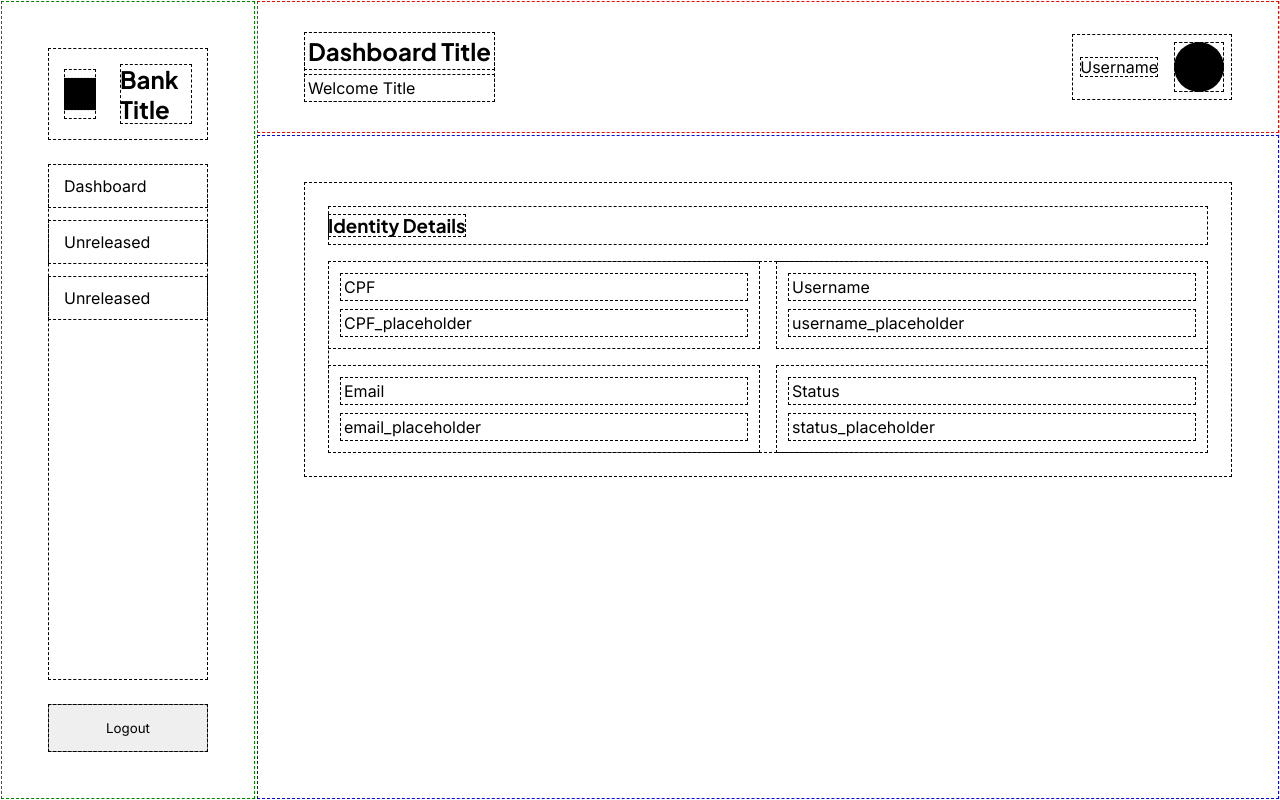
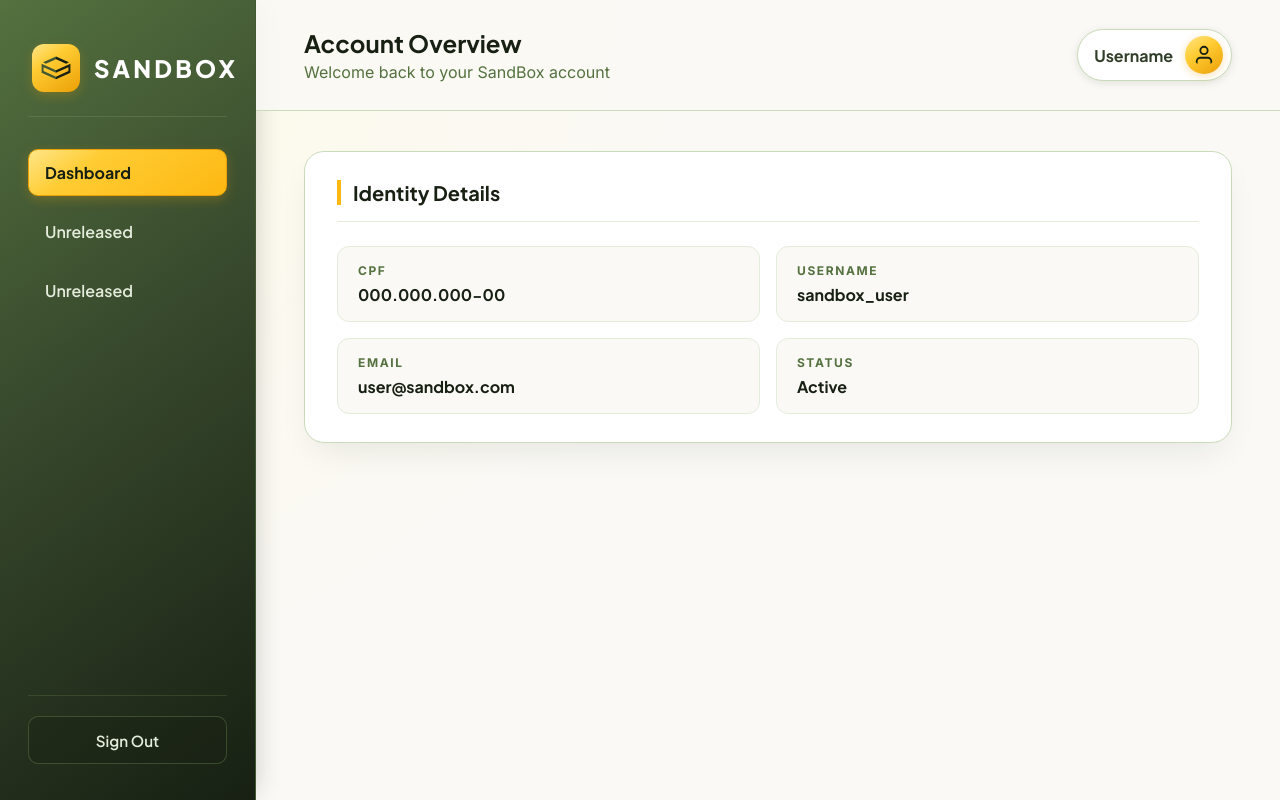
Before and after one commit to rynwllngtn/web-sandbox, a website built with Vite: page web/index.html in a window 1280 px wide. Both pictures are taken after typing "Sample", "Sample123" into the empty fields and a click on the button "Sign In". Built offline with nearby package versions, Linux system fonts and the light colour scheme; files whose address does not match are found by name.

Commit message:
feat(web/identity): implementa design em nova tela dashboard

```diff
--- a/web/src/pages/identity/dashboard.html
+++ b/web/src/pages/identity/dashboard.html
@@ -1,29 +1,29 @@
 <div class="dashboard-layout">
     <aside class="dashboard-sidebar">
         <header class="sidebar-header">
-            <svg width="50" height="50" viewBox="0 0 50 50">
-                <rect width="50" height="50" fill="black"/>
+            <svg class="logo-sandbox" width="50" height="50" aria-hidden="true">
+                <use href="/assets/logo.svg#sandbox-logo"></use>
             </svg>
-            <h1>Bank Title</h1>
+            <h1>SANDBOX</h1>
         </header>
         <nav class="sidebar-nav">
-            <a class="nav-item" href="#">Dashboard</a>
+            <a class="nav-item active" href="#">Dashboard</a>
             <a class="nav-item" href="#">Unreleased</a>
             <a class="nav-item" href="#">Unreleased</a>
         </nav>
         <footer class="sidebar-footer">
-            <button type="button" data-route="/login">Logout</button>
+            <button type="button" data-route="/login">Sign Out</button>
         </footer>
     </aside>
     <header class="dashboard-header">
         <div class="header-title">
-            <h2>Dashboard Title</h2>
-            <p>Welcome Title</p>
+            <h2>Account Overview</h2>
+            <p>Welcome back to your SandBox account</p>
         </div>
         <div class="header-user">
             <p>Username</p>
-            <svg width="50" height="50" viewBox="0 0 50 50">
-                <circle cx="25" cy="25" r="25" fill="black"/>
+            <svg class="user-icon" width="44" height="44" aria-hidden="true">
+                <use href="/assets/user.svg#user-icon"></use>
             </svg>
         </div>
     </header>
@@ -35,19 +35,19 @@
             <dl class="content-list">
                 <div class="list-item">
                     <dt>CPF</dt>
-                    <dd id="identity-cpf">CPF_placeholder</dd>
+                    <dd id="identity-cpf">000.000.000-00</dd>
                 </div>
                 <div class="list-item">
                     <dt>Username</dt>
-                    <dd id="identity-username">username_placeholder</dd>
+                    <dd id="identity-username">sandbox_user</dd>
                 </div>
                 <div class="list-item">
                     <dt>Email</dt>
-                    <dd id="identity-email">email_placeholder</dd>
+                    <dd id="identity-email">user@sandbox.com</dd>
                 </div>
                 <div class="list-item">
                     <dt>Status</dt>
-                    <dd id="identity-status">status_placeholder</dd>
+                    <dd id="identity-status">Active</dd>
                 </div>
             </dl>
         </article>
--- a/web/src/scripts/identity/login.js
+++ b/web/src/scripts/identity/login.js
@@ -1,11 +1,5 @@
 import "../../styles/shared.css";
 import "../../styles/identity/login.css";
-
-/*
-Para ser removido
-Único import, pois os links são persistentes entre páginas
- */
-import "../../styles/identity/temp.css";
 
 import {fetchLogin} from "../../api/identityApi.js";
 
--- a/web/src/styles/identity/dashboard.css
+++ b/web/src/styles/identity/dashboard.css
@@ -8,12 +8,13 @@
     margin: auto;
     width: 100%;
     height: 100%;
+    color: var(--color-sage-green-950);
 
-    @media(max-width: 1024px) {
+    @media (max-width: 1024px) {
         grid-template-columns: 25% 1fr;
     }
 
-    @media(max-width: 768px) {
+    @media (max-width: 768px) {
         grid-template-columns: 100%;
         grid-template-rows: auto 1fr auto;
         grid-template-areas:
@@ -28,28 +29,43 @@
     display: flex;
     flex-direction: column;
     justify-content: space-between;
-    padding: 48px;
-    gap: 24px;
+    padding: 36px 28px;
+    gap: 32px;
     overflow-y: auto;
+    background: linear-gradient(
+        145deg,
+        var(--color-sage-green-600) 0%,
+        var(--color-sage-green-800) 45%,
+        var(--color-sage-green-950) 100%
+    );
+    color: var(--color-offwhite);
+    border-right: 1px solid var(--color-sage-green-700);
+    box-shadow: 8px 0 24px -8px rgb(from var(--color-sage-green-950) r g b / 0.2);
 
-    @media(max-width: 1024px) {
-        padding: 32px 24px;
+    @media (max-width: 1024px) {
+        padding: 28px 20px;
     }
 
-    @media(max-width: 768px) {
+    @media (max-width: 768px) {
         flex-direction: row;
         align-items: center;
-        padding: 16px 24px;
+        padding: 12px 20px;
+        border-right: none;
+        border-top: 1px solid var(--color-sage-green-700);
     }
 
     & .sidebar-header {
-        display: flex;
-        align-items: center;
-        padding: 16px;
-        gap: 24px;
+        padding: 8px 4px 24px;
+        border-bottom: 1px solid rgb(from var(--color-sage-green-400) r g b / 0.25);
 
-        @media(max-width: 768px) {
+        @media (max-width: 768px) {
             display: none;
+        }
+
+        & h1 {
+            color: var(--color-white);
+            font-size: 1.5rem;
+            letter-spacing: 0.2rem;
         }
     }
 
@@ -59,24 +75,77 @@
         flex: 1;
         gap: 12px;
 
-        @media(max-width: 768px) {
+        @media (max-width: 768px) {
             flex-direction: row;
             overflow-x: auto;
         }
 
         & .nav-item {
+            display: flex;
+            align-items: center;
             padding: 12px 16px;
+            border-radius: 10px;
+            font-family: var(--font-heading);
+            font-size: 1rem;
+            font-weight: 600;
             text-decoration: none;
-            color: inherit;
+            color: var(--color-sage-green-100);
+            border: 1px solid transparent;
+            transition: background-color 0.15s ease, color 0.15s ease, border-color 0.15s ease, transform 0.15s ease;
+
+            &:hover {
+                background-color: rgb(from var(--color-sage-green-500) r g b / 0.2);
+                color: var(--color-white);
+            }
+
+            &.active {
+                font-weight: 700;
+                color: var(--color-sage-green-950);
+                background: linear-gradient(
+                    145deg,
+                    var(--color-sunglow-yellow-200) 0%,
+                    var(--color-sunglow-yellow-300) 30%,
+                    var(--color-sunglow-yellow-400) 100%
+                );
+                border-color: var(--color-sunglow-yellow-500);
+                box-shadow: 0 4px 12px rgb(from var(--color-sunglow-yellow-500) r g b / 0.25);
+            }
         }
     }
 
     & .sidebar-footer {
         display: flex;
+        padding-top: 20px;
+        border-top: 1px solid rgb(from var(--color-sage-green-400) r g b / 0.2);
+
+        @media (max-width: 768px) {
+            padding-top: 0;
+            border-top: none;
+        }
 
         & button {
             width: 100%;
-            padding: 0 16px;
+            padding: 0 20px;
+            font-family: var(--font-heading);
+            font-size: 0.95rem;
+            font-weight: 600;
+            color: var(--color-sage-green-100);
+            background-color: rgb(from var(--color-sage-green-950) r g b / 0.3);
+            border: 1px solid rgb(from var(--color-sage-green-400) r g b / 0.3);
+            border-radius: 10px;
+            cursor: pointer;
+            transition: background-color 0.15s ease, color 0.15s ease, border-color 0.15s ease, transform 0.15s ease;
+
+            &:hover {
+                background-color: rgb(from var(--color-sunglow-yellow-400) r g b / 0.2);
+                border-color: var(--color-sunglow-yellow-400);
+                color: var(--color-sunglow-yellow-200);
+                transform: translateY(-1px);
+            }
+
+            &:active {
+                transform: translateY(0);
+            }
         }
     }
 }
@@ -86,14 +155,16 @@
     display: flex;
     align-items: center;
     justify-content: space-between;
-    padding: 32px 48px;
+    padding: 28px 48px;
     gap: 16px;
+    background-color: rgb(from var(--color-offwhite) r g b / 0.8);
+    border-bottom: 1px solid var(--color-sage-green-200);
 
-    @media(max-width: 1024px) {
+    @media (max-width: 1024px) {
         padding: 24px 32px;
     }
 
-    @media(max-width: 768px) {
+    @media (max-width: 768px) {
         padding: 16px 24px;
     }
 
@@ -102,16 +173,49 @@
         flex-direction: column;
         gap: 4px;
 
-        & * {
-            padding: 4px;
+        & h2 {
+            font-size: 1.5rem;
+            font-weight: 700;
+            color: var(--color-sage-green-950);
+        }
+
+        & p {
+            font-size: 1rem;
+            color: var(--color-sage-green-600);
         }
     }
 
     & .header-user {
         display: flex;
         align-items: center;
-        gap: 16px;
-        padding: 8px;
+        gap: 12px;
+        padding: 6px 8px 6px 16px;
+        background-color: var(--color-white);
+        border: 1px solid var(--color-sage-green-200);
+        border-radius: 1000px;
+        box-shadow: 0 2px 8px rgb(from var(--color-sage-green-950) r g b / 0.1);
+
+        & p {
+            font-family: var(--font-heading);
+            font-size: 1rem;
+            font-weight: 700;
+            color: var(--color-sage-green-900);
+        }
+
+        & .user-icon {
+            width: 38px;
+            height: 38px;
+            padding: 8px;
+            border-radius: 50%;
+            color: var(--color-sage-green-950);
+            background: linear-gradient(
+                145deg,
+                var(--color-sunglow-yellow-200) 0%,
+                var(--color-sunglow-yellow-300) 40%,
+                var(--color-sunglow-yellow-500) 100%
+            );
+            box-shadow: 0 2px 8px rgb(from var(--color-sunglow-yellow-500) r g b / 0.3);
+        }
     }
 }
 
@@ -119,29 +223,42 @@
     grid-area: content;
     display: flex;
     flex-direction: column;
-    padding: 48px;
+    padding: 40px 48px;
     gap: 24px;
     overflow-y: auto;
 
-    @media(max-width: 1024px) {
+    @media (max-width: 1024px) {
         padding: 32px;
     }
 
-    @media(max-width: 768px) {
+    @media (max-width: 768px) {
         padding: 24px;
     }
 
     & .content-card {
         display: flex;
         flex-direction: column;
-        padding: 24px;
-        gap: 16px;
+        padding: 28px 32px;
+        gap: 24px;
+        background-color: var(--color-white);
+        border: 1px solid var(--color-sage-green-200);
+        border-radius: 20px;
+        box-shadow: 0 16px 36px -12px rgb(from var(--color-sage-green-950) r g b / 0.1);
 
         & .card-header {
             display: flex;
             align-items: center;
             justify-content: space-between;
-            padding: 8px 0;
+            padding-bottom: 16px;
+            border-bottom: 1px solid var(--color-sage-green-100);
+
+            & h3 {
+                font-size: 1.25rem;
+                font-weight: 700;
+                color: var(--color-sage-green-950);
+                padding-left: 12px;
+                border-left: 4px solid var(--color-sunglow-yellow-400);
+            }
         }
 
         & .content-list {
@@ -149,19 +266,37 @@
             grid-template-columns: repeat(2, 1fr);
             gap: 16px;
 
-            @media(max-width: 768px) {
+            @media (max-width: 768px) {
                 grid-template-columns: 1fr;
             }
 
             & .list-item {
                 display: flex;
                 flex-direction: column;
-                padding: 12px;
-                gap: 8px;
+                padding: 16px 20px;
+                gap: 6px;
+                background-color: var(--color-offwhite);
+                border: 1px solid var(--color-sage-green-100);
+                border-radius: 12px;
+                transition: border-color 0.2s ease, transform 0.15s ease;
 
-                & dt,
+                &:hover {
+                    border-color: var(--color-sage-green-300);
+                }
+
+                & dt {
+                    font-size: 0.75rem;
+                    font-weight: 700;
+                    text-transform: uppercase;
+                    letter-spacing: 0.1rem;
+                    color: var(--color-sage-green-600);
+                }
+
                 & dd {
-                    padding: 4px;
+                    font-family: var(--font-heading);
+                    font-size: 1rem;
+                    font-weight: 700;
+                    color: var(--color-sage-green-950);
                 }
             }
         }
--- a/web/src/styles/identity/temp.css
+++ /dev/null
@@ -1,29 +0,0 @@
-.dashboard-header {
-    outline: red dashed 1px;
-    outline-offset: -2px;
-
-    & * {
-        outline: black dashed 1px;
-        outline-offset: -1px;
-    }
-}
-
-.dashboard-content {
-    outline: blue dashed 1px;
-    outline-offset: -2px;
-
-    & * {
-        outline: black dashed 1px;
-        outline-offset: -1px;
-    }
-}
-
-.dashboard-sidebar {
-    outline: green dashed 1px;
-    outline-offset: -2px;
-
-    & * {
-        outline: black dashed 1px;
-        outline-offset: -1px;
-    }
-}
--- a/web/src/styles/shared.css
+++ b/web/src/styles/shared.css
@@ -1,4 +1,4 @@
-body:has(.login-layout, .register-layout) {
+body:has(.login-layout, .register-layout, .dashboard-layout) {
     background: radial-gradient(
         circle at top left,
         var(--color-sunglow-yellow-50) 0%,
@@ -89,7 +89,8 @@ main:has(.login-panel, .register-panel) {
     }
 }
 
-.panel-header {
+.panel-header,
+.sidebar-header {
     display: flex;
     align-items: center;
     padding: 16px 24px;
```
Also changed, not shown: web/public/assets/user.svg (added), web/src/pages/identity/login.html (line endings or trailing spaces).
